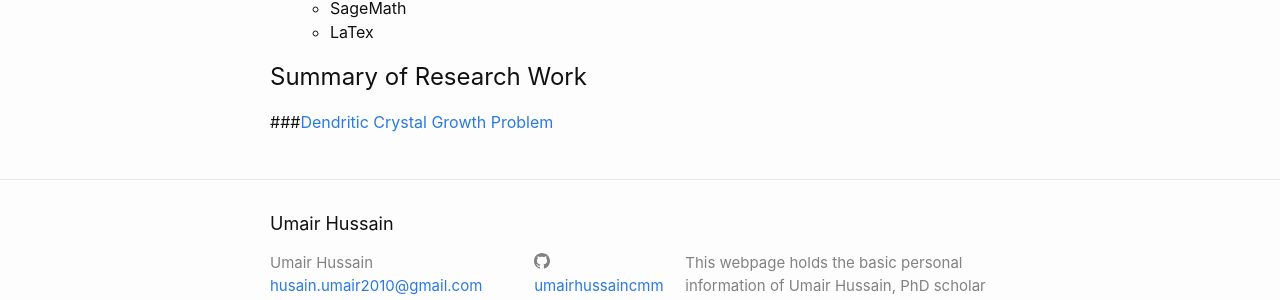
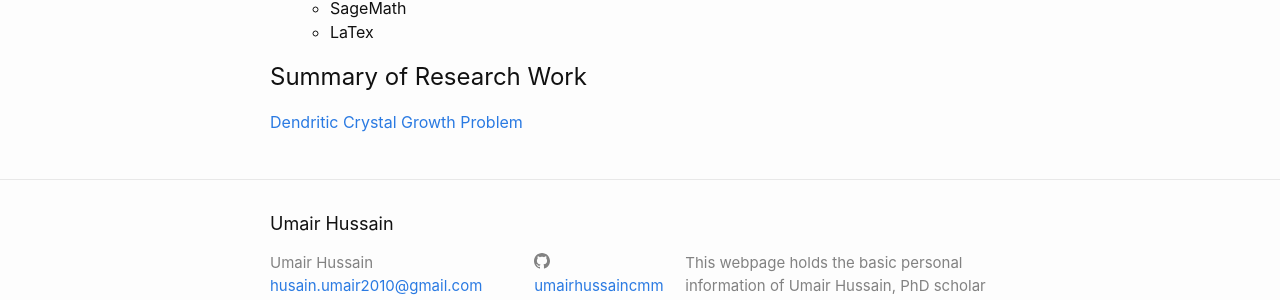
Before and after one commit to umairhussaincmm/umairhussaincmm.github.io, a Jekyll site: the page built from index.markdown, in a window 1280 px wide. Shown: the part 1157-1457 px from the top of the page. Built offline with Jekyll 4.4.1, drawn with Linux system fonts in a browser that asks for light colours.

```diff
--- a/index.markdown
+++ b/index.markdown
@@ -31,4 +31,5 @@ Welcome to Umair Hussain's peronal page!
   - LaTex
 
 ## Summary of Research Work
-###[Dendritic Crystal Growth Problem](https://umairhussaincmm.github.io/kobayashi/)
+
+[Dendritic Crystal Growth Problem](https://umairhussaincmm.github.io/kobayashi/)
```
